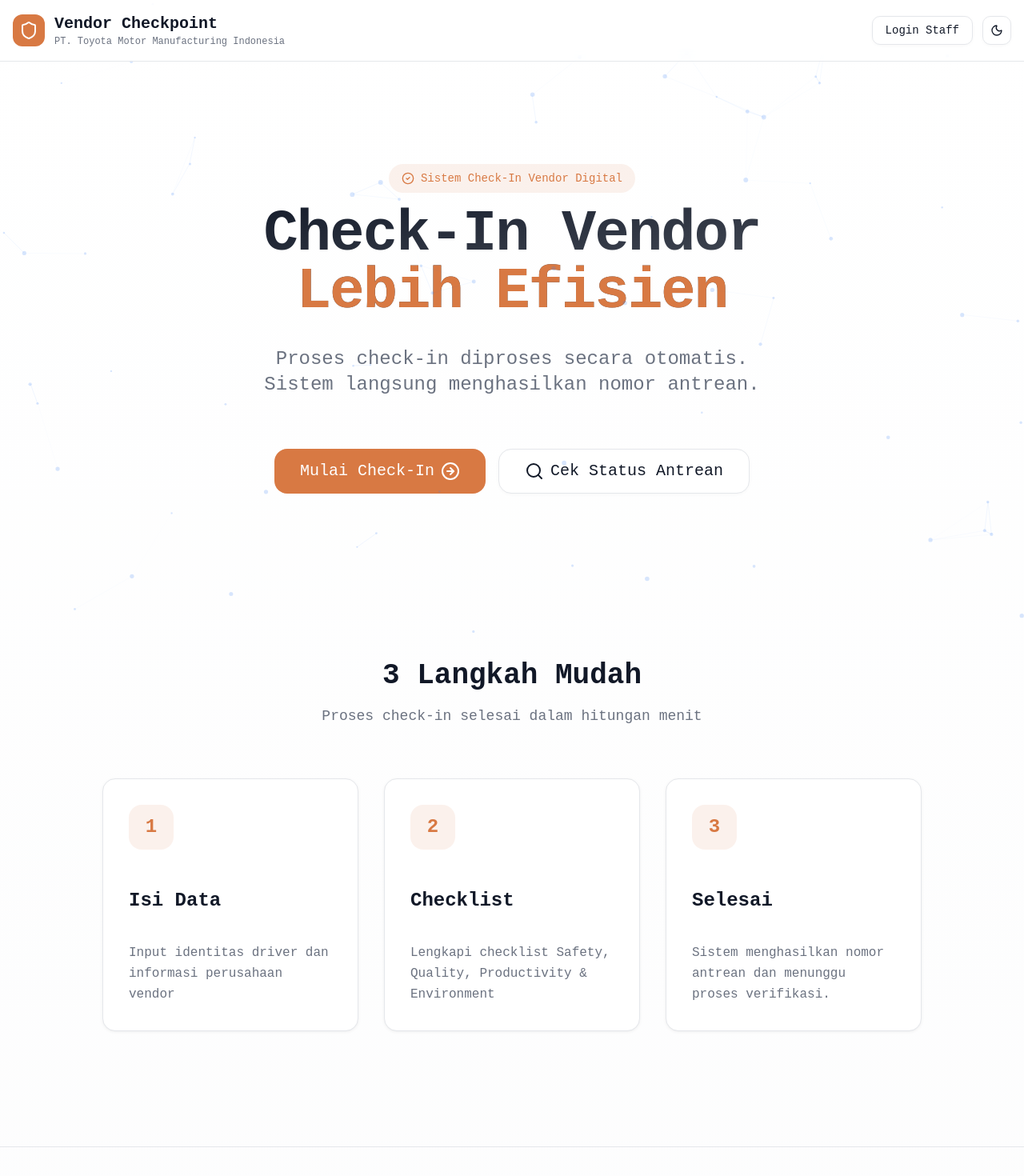
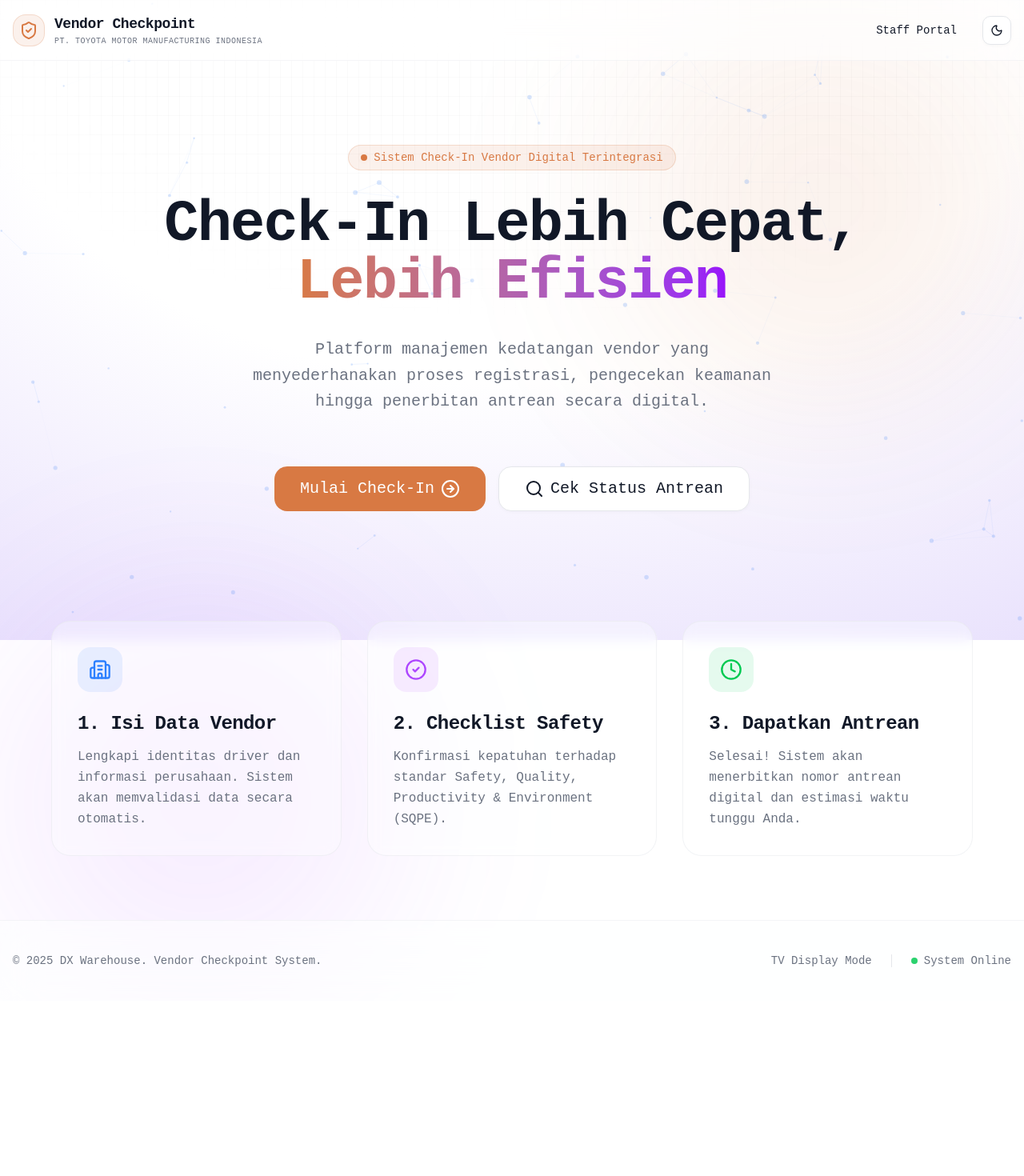
Before and after one commit to bagususwanto/vendor-checkpoint, a Next.js app in the folder apps/web/: page / in a window 1280 px wide. Shown: the top 1470 px of the page at 80% size. After the commit the page ends 1251 px from the top, so only its background shows below. Built offline with nearby package versions, Linux system fonts and the light colour scheme.

Commit message:
feat: Redesign landing page with updated hero section, improved header, and new feature cards.

```diff
--- a/apps/web/app/layout.tsx
+++ b/apps/web/app/layout.tsx
@@ -25,8 +25,10 @@ export default function RootLayout({
   return (
     <html lang="en" suppressHydrationWarning>
       <body
-        className={`${geistSans.variable} ${geistMono.variable} bg-linear-to-b from-background to-muted/20`}
+        className={`${geistSans.variable} ${geistMono.variable} min-h-screen bg-background font-sans antialiased`}
       >
+        <div className="fixed inset-0 -z-10 h-full w-full bg-white dark:bg-black [background:radial-gradient(125%_125%_at_50%_10%,#fff_40%,#63e_100%)] dark:[background:radial-gradient(125%_125%_at_50%_10%,#000_40%,#63e_100%)] opacity-20" />
+        <div className="fixed inset-0 -z-10 h-full w-full bg-[linear-gradient(to_right,#8080800a_1px,transparent_1px),linear-gradient(to_bottom,#8080800a_1px,transparent_1px)] bg-[size:14px_24px] [mask-image:radial-gradient(ellipse_60%_50%_at_50%_0%,#000_70%,transparent_100%)]" />
         <ThemeProvider
           attribute="class"
           defaultTheme="system"
--- a/apps/web/app/page.tsx
+++ b/apps/web/app/page.tsx
@@ -4,7 +4,16 @@ import { useState, useEffect } from 'react';
 import { Button } from '@/components/ui/button';
 import { Card } from '@/components/ui/card';
 import { InteractiveBackground } from '@/components/interactive-background';
-import { CheckCircle2, CircleArrowRight, Search, Shield } from 'lucide-react';
+import {
+  CheckCircle2,
+  ChevronRight,
+  Search,
+  ShieldCheck,
+  Building2,
+  Clock,
+  ArrowRight,
+  CircleArrowRight,
+} from 'lucide-react';
 import { useRouter } from 'next/navigation';
 import { ThemeToggleButton } from '@/components/ui/shadcn-io/theme-toggle-button';
 import { useTheme } from 'next-themes';
@@ -19,35 +28,42 @@ export default function Home() {
   }, []);
 
   return (
-    <div className="relative min-h-screen">
+    <div className="relative flex flex-col min-h-screen overflow-hidden">
+      {/* Dynamic Background Elements */}
       <InteractiveBackground color="59, 130, 246" />
+      <div className="top-0 right-0 -z-10 absolute bg-primary/20 opacity-50 blur-[120px] rounded-full w-[500px] h-[500px]" />
+      <div className="bottom-0 left-0 -z-10 absolute bg-purple-500/20 opacity-50 blur-[120px] rounded-full w-[500px] h-[500px]" />
+
       {/* Header */}
-      <header className="top-0 z-50 sticky bg-background/95 supports-backdrop-filter:bg-background/60 backdrop-blur border-b">
+      <header className="top-0 z-50 sticky bg-background/80 supports-backdrop-filter:bg-background/60 backdrop-blur-xl border-border/40 border-b w-full">
         <div className="flex justify-between items-center mx-auto px-4 py-4 container">
-          {/* Left */}
-          <div className="flex items-center gap-3">
-            <div className="flex justify-center items-center bg-primary rounded-lg w-10 h-10">
-              <Shield className="w-6 h-6 text-primary-foreground" />
+          {/* Logo */}
+          <div className="group flex items-center gap-3 cursor-default">
+            <div className="relative flex justify-center items-center bg-primary/10 group-hover:bg-primary/20 rounded-xl w-10 h-10 transition-colors">
+              <ShieldCheck className="w-6 h-6 text-primary" />
+              <div className="absolute inset-0 rounded-xl ring-1 ring-primary/20 ring-inset" />
             </div>
-            <div>
-              <h1 className="font-bold text-xl">Vendor Checkpoint</h1>
-              <p className="text-muted-foreground text-xs">
+            <div className="flex flex-col">
+              <span className="font-bold text-foreground text-lg tracking-tight">
+                Vendor Checkpoint
+              </span>
+              <span className="font-medium text-[10px] text-muted-foreground uppercase tracking-wider">
                 PT. Toyota Motor Manufacturing Indonesia
-              </p>
+              </span>
             </div>
           </div>
 
-          {/* Right */}
-          <div className="flex items-center gap-3">
-            <Button variant="outline" onClick={() => router.push('/login')}>
-              Login Staff
+          {/* Navigation / Actions */}
+          <div className="flex items-center gap-4">
+            <Button variant="ghost" onClick={() => router.push('/login')}>
+              Staff Portal
             </Button>
             {mounted ? (
               <ThemeToggleButton
                 theme={theme === 'light' ? 'light' : 'dark'}
                 onClick={() => setTheme(theme === 'light' ? 'dark' : 'light')}
-                variant="circle" // circle | circle-blur | gif | polygon
-                start="center" // origin animasi
+                variant="circle-blur"
+                start="top-right"
               />
             ) : (
               <div className="w-10 h-10" />
@@ -55,26 +71,35 @@ export default function Home() {
           </div>
         </div>
       </header>
+
       {/* Hero Section */}
-      <section className="mx-auto px-4 py-20 md:py-32 container">
-        <div className="space-y-8 mx-auto max-w-4xl text-center">
-          <div className="inline-flex items-center gap-2 bg-primary/10 mb-4 px-4 py-2 rounded-full font-medium text-primary text-sm">
-            <CheckCircle2 className="w-4 h-4" />
-            Sistem Check-In Vendor Digital
+      <main className="flex-1">
+        <section className="relative flex flex-col justify-center mx-auto px-4 pt-12 md:pt-24 pb-20 md:pb-32 min-h-[calc(100vh-80px)] md:min-h-[calc(100vh-100px)] container">
+          <div className="space-y-6 md:space-y-8 mx-auto max-w-5xl text-center">
+            <div className="slide-in-from-bottom-4 animate-in duration-1000 ease-out delay-100 fade-in">
+              <span className="inline-flex items-center gap-2 bg-primary/10 px-4 py-1.5 rounded-full ring-1 ring-primary/20 ring-inset font-medium text-primary text-sm">
+                <span className="relative flex w-2 h-2">
+                  <span className="inline-flex absolute bg-primary opacity-75 rounded-full w-full h-full animate-ping"></span>
+                  <span className="inline-flex relative bg-primary rounded-full w-2 h-2"></span>
+                </span>
+                Sistem Check-In Vendor Digital Terintegrasi
+              </span>
             </div>
 
-          <h2 className="bg-clip-text bg-linear-to-br from-foreground to-foreground/70 font-bold text-transparent text-5xl md:text-7xl tracking-tight">
-            Check-In Vendor
-            <br />
-            <span className="text-primary">Lebih Efisien</span>
-          </h2>
+            <h1 className="slide-in-from-bottom-8 font-extrabold text-foreground text-4xl sm:text-6xl md:text-7xl text-balance tracking-tight animate-in duration-1000 ease-out delay-200 fade-in">
+              Check-In Lebih Cepat, <br />
+              <span className="bg-clip-text bg-linear-to-r from-primary to-purple-600 text-transparent">
+                Lebih Efisien
+              </span>
+            </h1>
 
-          <p className="mx-auto max-w-2xl text-muted-foreground text-xl md:text-2xl">
-            Proses check-in diproses secara otomatis. Sistem langsung
-            menghasilkan nomor antrean.
+            <p className="slide-in-from-bottom-8 mx-auto max-w-2xl text-muted-foreground text-base md:text-xl leading-relaxed animate-in duration-1000 ease-out delay-300 fade-in">
+              Platform manajemen kedatangan vendor yang menyederhanakan proses
+              registrasi, pengecekan keamanan hingga penerbitan antrean secara
+              digital.
             </p>
 
-          <div className="flex sm:flex-row flex-col justify-center gap-4 pt-8">
+            <div className="slide-in-from-bottom-8 flex sm:flex-row flex-col justify-center items-center gap-4 pt-4 md:pt-8 animate-in duration-1000 ease-out delay-500 fade-in">
               <Button size="xl" onClick={() => router.push('/check-in/step-1')}>
                 Mulai Check-In
                 <CircleArrowRight className="size-6" />
@@ -90,59 +115,86 @@ export default function Home() {
             </div>
           </div>
         </section>
-      {/* Steps */}
-      <section className="mx-auto px-4 py-20 container">
-        <div className="mx-auto max-w-5xl">
-          <div className="mb-16 text-center">
-            <h3 className="mb-4 font-bold text-4xl">3 Langkah Mudah</h3>
-            <p className="text-muted-foreground text-lg">
-              Proses check-in selesai dalam hitungan menit
+
+        {/* Features / Steps Grid */}
+        <section className="mx-auto px-4 pb-20 container">
+          <div className="gap-6 lg:gap-8 grid md:grid-cols-3 mx-auto max-w-6xl">
+            {/* Step 1 */}
+            <div className="group relative bg-card/30 hover:bg-card/50 hover:shadow-2xl hover:shadow-primary/5 backdrop-blur-sm p-8 border border-border/50 rounded-3xl transition-all hover:-translate-y-1">
+              <div className="absolute inset-0 bg-linear-to-br from-primary/10 via-transparent to-transparent opacity-0 group-hover:opacity-100 rounded-3xl transition-opacity" />
+              <div className="z-10 relative">
+                <div className="inline-flex justify-center items-center bg-blue-500/10 mb-6 rounded-2xl w-14 h-14 text-blue-500 group-hover:scale-110 transition-transform duration-300">
+                  <Building2 className="w-7 h-7" />
+                </div>
+                <h3 className="mb-3 font-bold text-2xl tracking-tight">
+                  1. Isi Data Vendor
+                </h3>
+                <p className="text-muted-foreground leading-relaxed">
+                  Lengkapi identitas driver dan informasi perusahaan. Sistem
+                  akan memvalidasi data secara otomatis.
                 </p>
               </div>
+            </div>
 
-          <div className="gap-8 grid md:grid-cols-3">
-            <Card className="hover:shadow-lg p-8 transition-shadow">
-              <div className="flex justify-center items-center bg-primary/10 mb-6 rounded-2xl w-14 h-14 font-bold text-primary text-2xl">
-                1
+            {/* Step 2 */}
+            <div className="group relative bg-card/30 hover:bg-card/50 hover:shadow-2xl hover:shadow-purple-500/5 backdrop-blur-sm p-8 border border-border/50 rounded-3xl transition-all hover:-translate-y-1">
+              <div className="absolute inset-0 bg-linear-to-br from-purple-500/10 via-transparent to-transparent opacity-0 group-hover:opacity-100 rounded-3xl transition-opacity" />
+              <div className="z-10 relative">
+                <div className="inline-flex justify-center items-center bg-purple-500/10 mb-6 rounded-2xl w-14 h-14 text-purple-500 group-hover:scale-110 transition-transform duration-300">
+                  <CheckCircle2 className="w-7 h-7" />
                 </div>
-              <h4 className="mb-3 font-semibold text-2xl">Isi Data</h4>
+                <h3 className="mb-3 font-bold text-2xl tracking-tight">
+                  2. Checklist Safety
+                </h3>
                 <p className="text-muted-foreground leading-relaxed">
-                Input identitas driver dan informasi perusahaan vendor
+                  Konfirmasi kepatuhan terhadap standar Safety, Quality,
+                  Productivity & Environment (SQPE).
                 </p>
-            </Card>
+              </div>
+            </div>
 
-            <Card className="hover:shadow-lg p-8 transition-shadow">
-              <div className="flex justify-center items-center bg-primary/10 mb-6 rounded-2xl w-14 h-14 font-bold text-primary text-2xl">
-                2
+            {/* Step 3 */}
+            <div className="group relative bg-card/30 hover:bg-card/50 hover:shadow-2xl hover:shadow-green-500/5 backdrop-blur-sm p-8 border border-border/50 rounded-3xl transition-all hover:-translate-y-1">
+              <div className="absolute inset-0 bg-linear-to-br from-green-500/10 via-transparent to-transparent opacity-0 group-hover:opacity-100 rounded-3xl transition-opacity" />
+              <div className="z-10 relative">
+                <div className="inline-flex justify-center items-center bg-green-500/10 mb-6 rounded-2xl w-14 h-14 text-green-500 group-hover:scale-110 transition-transform duration-300">
+                  <Clock className="w-7 h-7" />
                 </div>
-              <h4 className="mb-3 font-semibold text-2xl">Checklist</h4>
+                <h3 className="mb-3 font-bold text-2xl tracking-tight">
+                  3. Dapatkan Antrean
+                </h3>
                 <p className="text-muted-foreground leading-relaxed">
-                Lengkapi checklist Safety, Quality, Productivity & Environment
+                  Selesai! Sistem akan menerbitkan nomor antrean digital dan
+                  estimasi waktu tunggu Anda.
                 </p>
-            </Card>
-
-            <Card className="hover:shadow-lg p-8 transition-shadow">
-              <div className="flex justify-center items-center bg-primary/10 mb-6 rounded-2xl w-14 h-14 font-bold text-primary text-2xl">
-                3
               </div>
-              <h4 className="mb-3 font-semibold text-2xl">Selesai</h4>
-              <p className="text-muted-foreground leading-relaxed">
-                Sistem menghasilkan nomor antrean dan menunggu proses
-                verifikasi.
-              </p>
-            </Card>
             </div>
           </div>
         </section>
-      {/* Footer */}
-      <footer className="mt-16 px-4 py-8 border-t w-full">
-        <div className="flex md:flex-row flex-col justify-between items-center gap-4 mx-auto container">
-          <p className="text-muted-foreground text-sm">
-            © 2025 DX Warehouse. Vendor Checkpoint.
+      </main>
+
+      {/* Modern Footer */}
+      <footer className="bg-background/50 backdrop-blur-xl border-border/40 border-t">
+        <div className="mx-auto px-4 py-8 container">
+          <div className="flex md:flex-row flex-col justify-between items-center gap-4 text-muted-foreground text-sm">
+            <p className="font-medium">
+              © 2025 DX Warehouse. Vendor Checkpoint System.
             </p>
-          <Button variant="link" onClick={() => router.push('/display')}>
+            <div className="flex items-center gap-6">
+              <Button
+                variant="link"
+                className="px-0 text-muted-foreground hover:text-primary"
+                onClick={() => router.push('/display')}
+              >
                 TV Display Mode
               </Button>
+              <div className="bg-border w-px h-4" />
+              <span className="flex items-center gap-2">
+                <span className="bg-green-500 rounded-full w-2 h-2 animate-pulse" />
+                System Online
+              </span>
+            </div>
+          </div>
         </div>
       </footer>
     </div>
```
Lines whose indentation alone changed are shown as unchanged.
